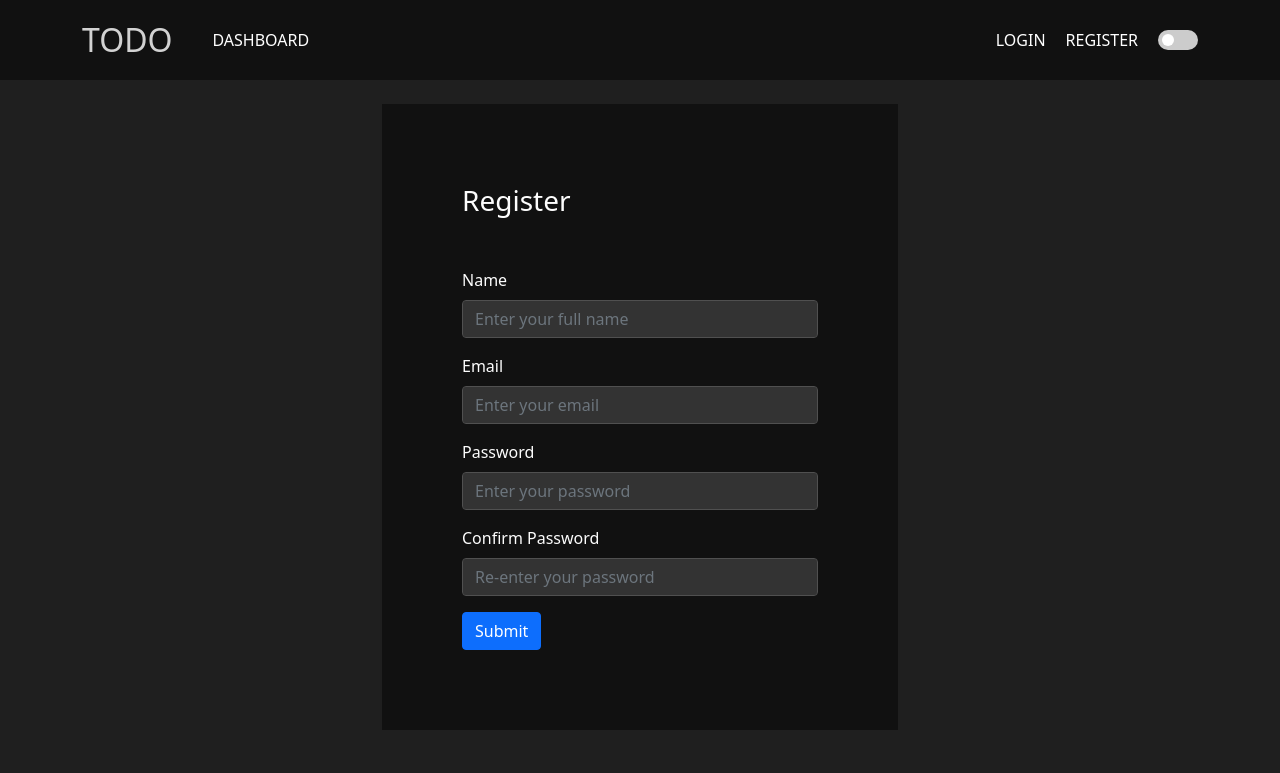
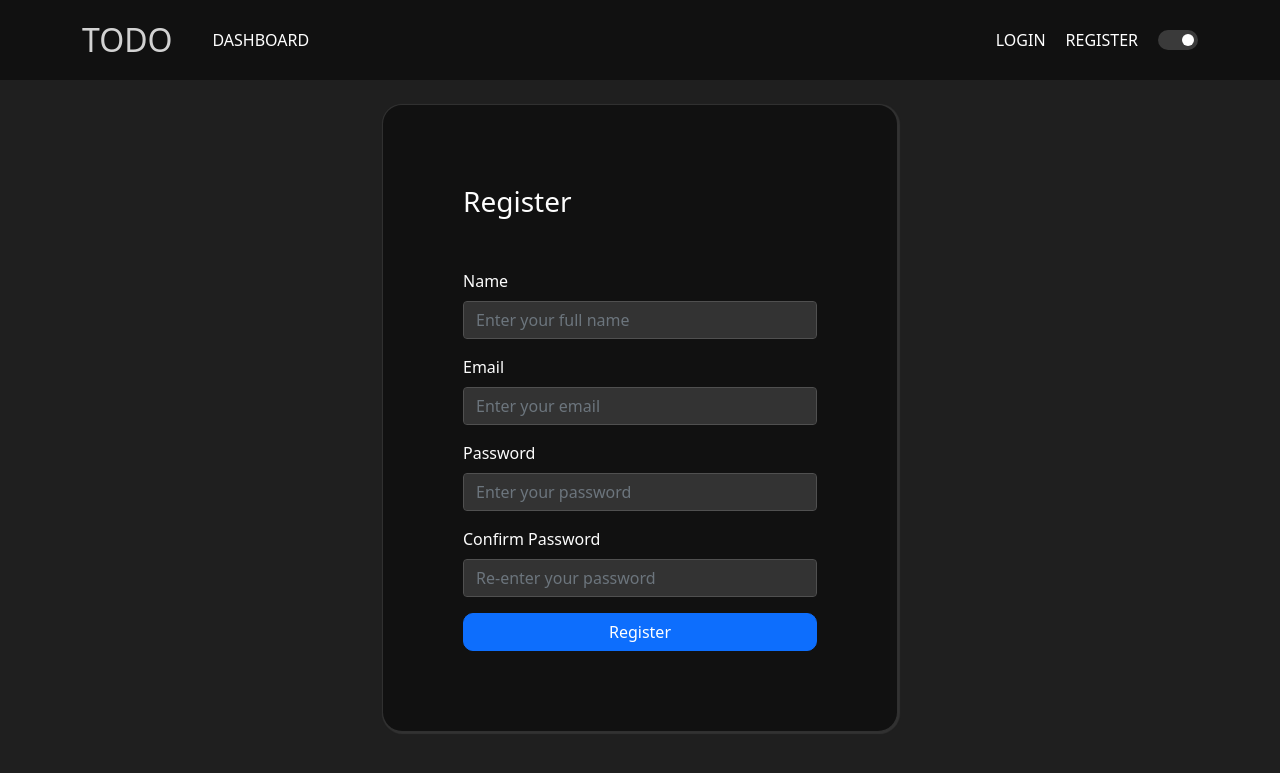
Before and after one commit to Marigem/PhpTodoList, a PHP site: page /register.php in a window 1280 px wide. Shown: the top 773 px of the page. Run offline with PHP 8.4, Linux system fonts and the light colour scheme; data that the repository does not hold is empty.

Commit message:
appearance fixes

```diff
--- a/core/Authenticator.php
+++ b/core/Authenticator.php
@@ -96,6 +96,9 @@ class Authenticator
 
     public function userOwnsListItem($id): bool
     {
+        if (!$this->user)
+            return false;
+
         $connection = new Connection();
         $statement = $connection->pdo->prepare(
             'SELECT * FROM todo_list WHERE id = :id'
@@ -103,8 +106,8 @@ class Authenticator
 
         $statement->bindValue('id', $id);
         $statement->execute();
+        $result = $statement->fetch(PDO::FETCH_ASSOC);
 
-        $result = $statement->fetch(PDO::FETCH_ASSOC);
         return $result['user_id'] === $this->user->id;
     }
 }
--- a/core/ItemCreator.php
+++ b/core/ItemCreator.php
@@ -69,7 +69,7 @@ class ItemCreator {
 
     public function createWelcomeTodoList()
     {
-        $this->createTodoList("Welcome list!", "A list which will help you with getting started!");
+        $this->createTodoList("Welcome list!", "A list to help you get started!");
         $list = Application::$app->fetcher->fetchUserTodoLists()[0] ?? -1;
         $this->createTask($list['id'], "Create a new list");
         $this->createTask($list['id'], "Fill the list with tasks");
--- a/layout/header.php
+++ b/layout/header.php
@@ -20,7 +20,7 @@ $app = new Application($auth, $session, $creator, $fetcher, $factory, $sharing);
 ?>
 
 <!doctype html>
-<html lang="en" data-theme="light">
+<html lang="en" data-theme="dark">
 <script src="js/loadtheme.js"></script>
 
 <head lang="en">
@@ -86,7 +86,7 @@ $app = new Application($auth, $session, $creator, $fetcher, $factory, $sharing);
                         <?php endif; ?>
                         <li class="nav-item">
                             <label class="switch">
-                                <input id="themeswitch" type="checkbox" name="theme">
+                                <input id="themeswitch" checked="true" type="checkbox" name="theme">
                                 <span class="slider round"></span>
                             </label>
                         </li>
--- a/public/css/styles.css
+++ b/public/css/styles.css
@@ -10,6 +10,7 @@ html {
     --nav-link-hover-color: #3f3f3f;
     --primary-text-color: #212529;
     --list-item-border-color: #ced4da95;
+    --form-box-shadow-color: 107, 107, 107, 0.253;
 
 }
 
@@ -27,6 +28,7 @@ html[data-theme='dark'] {
     --primary-text-color: #fdfdfd;
     --toggler-background-color: #fdfdfd;
     --list-item-border-color: #42424295;
+    --form-box-shadow-color: 107, 107, 107, 0.253;
 }
 
 body {
@@ -96,6 +98,12 @@ body {
     margin-right: 300px;
     padding: 80px 80px 80px 80px;
     background-color: var(--alternate-background-color);
+
+    border-radius: 20px;
+    border-style: solid;
+    border-width: 1px;
+    border-color: rgba(105, 105, 105, 0.356);
+    box-shadow: 1px 1px 1px 1px rgba(var(--form-box-shadow-color));
 }
 
 .content {
@@ -104,6 +112,11 @@ body {
     margin-right: 50px;
     margin-bottom: 20px;
     padding-right: 6px;
+
+    border-style: solid;
+    border-width: 1px;
+    border-color: rgba(99, 99, 99, 0.377);
+    box-shadow: 1px 1px 1px 1px rgba(117, 117, 117, 0.274);
 }
 
 .list-group-item {
@@ -140,6 +153,10 @@ body {
     margin-left: 5px;
 }
 
+.large-form-buttons {
+    border-radius: 10px;
+}
+
 .login-error-area {
     margin-left: 10px;
     margin-right:10px;
--- a/public/dashboard.php
+++ b/public/dashboard.php
@@ -45,7 +45,7 @@ require_once __DIR__.'/../vendor/autoload.php';
 
             foreach ($public_tasks as $task)
             {
-                echo Application::$app->factory->taskItem($task['list-id'], $task, true);
+                echo Application::$app->factory->taskItem($task['list-id'] ?? -1, $task, true);
             }
 
 
--- a/public/js/loadtheme.js
+++ b/public/js/loadtheme.js
@@ -1,3 +1,3 @@
 let currentTheme = localStorage.getItem("data-theme");
-if (theme = 'dark')
+if (currentTheme === 'dark')
     document.documentElement.setAttribute("data-theme", "dark");
--- a/public/register.php
+++ b/public/register.php
@@ -81,7 +81,7 @@ $passwordConfirm = "";
             <input name="name" class="form-control <?php echo isset($errors['name']) ? "is-invalid" : "" ?>"
             value="<?php echo $name ?>" placeholder="Enter your full name">
             <div class="invalid-feedback">
-                <?php echo $errors['name'] ?>
+                <?php echo $errors['name'] ?? '' ?>
             </div>
         </div>
         <div class="mb-3">
@@ -89,7 +89,7 @@ $passwordConfirm = "";
             <input name="email" class="form-control <?php echo isset($errors['email']) ? "is-invalid" : "" ?>"
             value="<?php echo $email ?>" placeholder="Enter your email">
             <div class="invalid-feedback">
-                <?php echo $errors['email'] ?>
+                <?php echo $errors['email'] ?? '' ?>
             </div>
         </div>
         <div class="mb-3">
@@ -97,7 +97,7 @@ $passwordConfirm = "";
             <input type="password" name="password" class="form-control <?php echo isset($errors['password']) ? "is-invalid" : "" ?>"
             placeholder="Enter your password">
             <div class="invalid-feedback">
-                <?php echo $errors['password'] ?>
+                <?php echo $errors['password'] ?? '' ?>
             </div>
         </div>
         <div class="mb-3">
@@ -105,10 +105,12 @@ $passwordConfirm = "";
             <input type="password" name="passwordConfirm" class="form-control <?php echo isset($errors['passwordConfirm']) ? "is-invalid" : "" ?>"
             placeholder="Re-enter your password">
             <div class="invalid-feedback">
-                <?php echo $errors['passwordConfirm'] ?>
+                <?php echo $errors['passwordConfirm'] ?? '' ?>
             </div>
         </div>
-        <button type="submit" class="btn btn-primary">Submit</button>
+        <div class="d-grid gap-2 mt-3">
+            <button type="submit" class="btn btn-primary large-form-buttons">Register</button>
+        </div>
     </form>
 
 
--- a/public/share.php
+++ b/public/share.php
@@ -27,10 +27,10 @@ require_once __DIR__.'/../vendor/autoload.php';
 ?>
 
 <div class="row content p-4 text-center">
-    <div class="col-4">
+    <div class="col-lg-4">
 
     </div>
-    <div class="col-4 text-center">
+    <div class="col-lg-4 text-center">
     <h3 style="text-align:left">Share with...</h3>
     <br>
        <form class="d-grid gap-2" action="" method="post" style="display: inline-block;">
```
Also changed, not shown: public/list.php (+19 -11 lines), public/login.php (+10 -3 lines).
